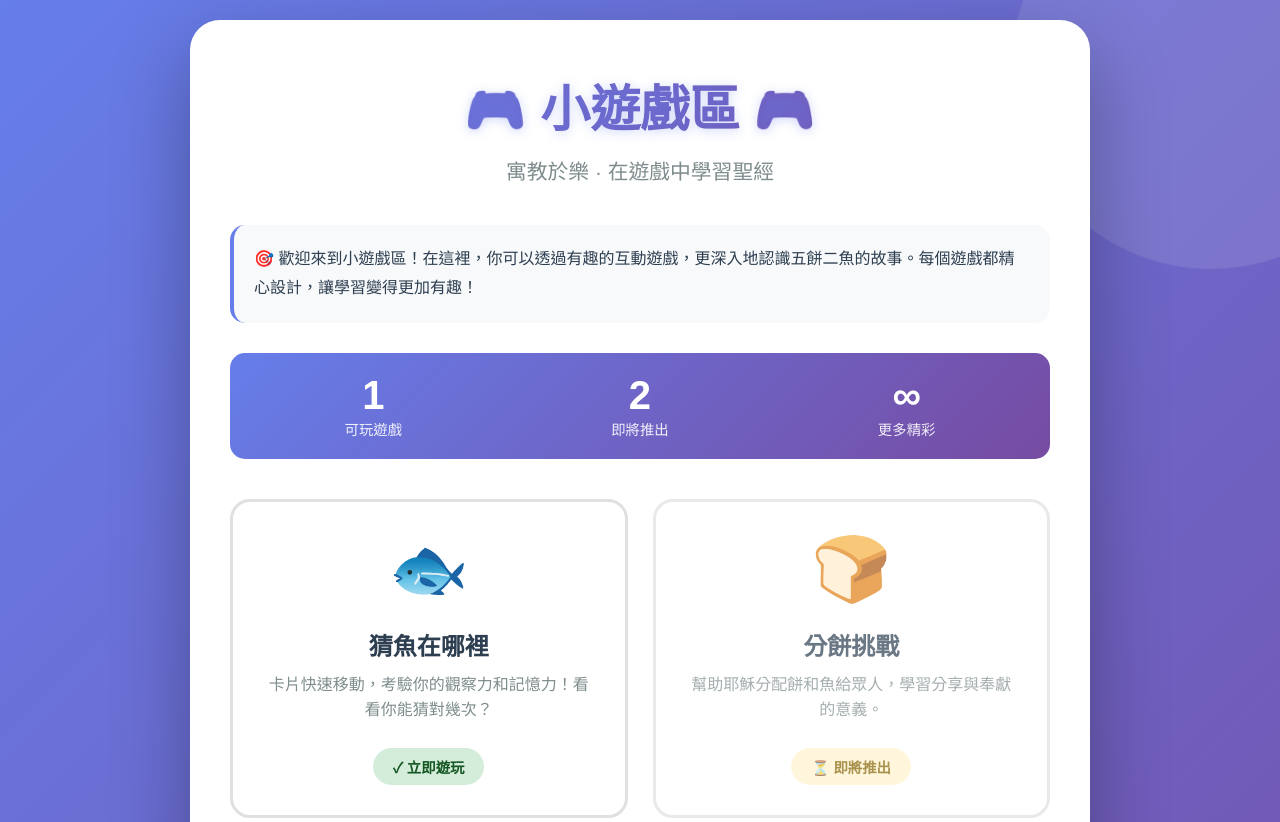
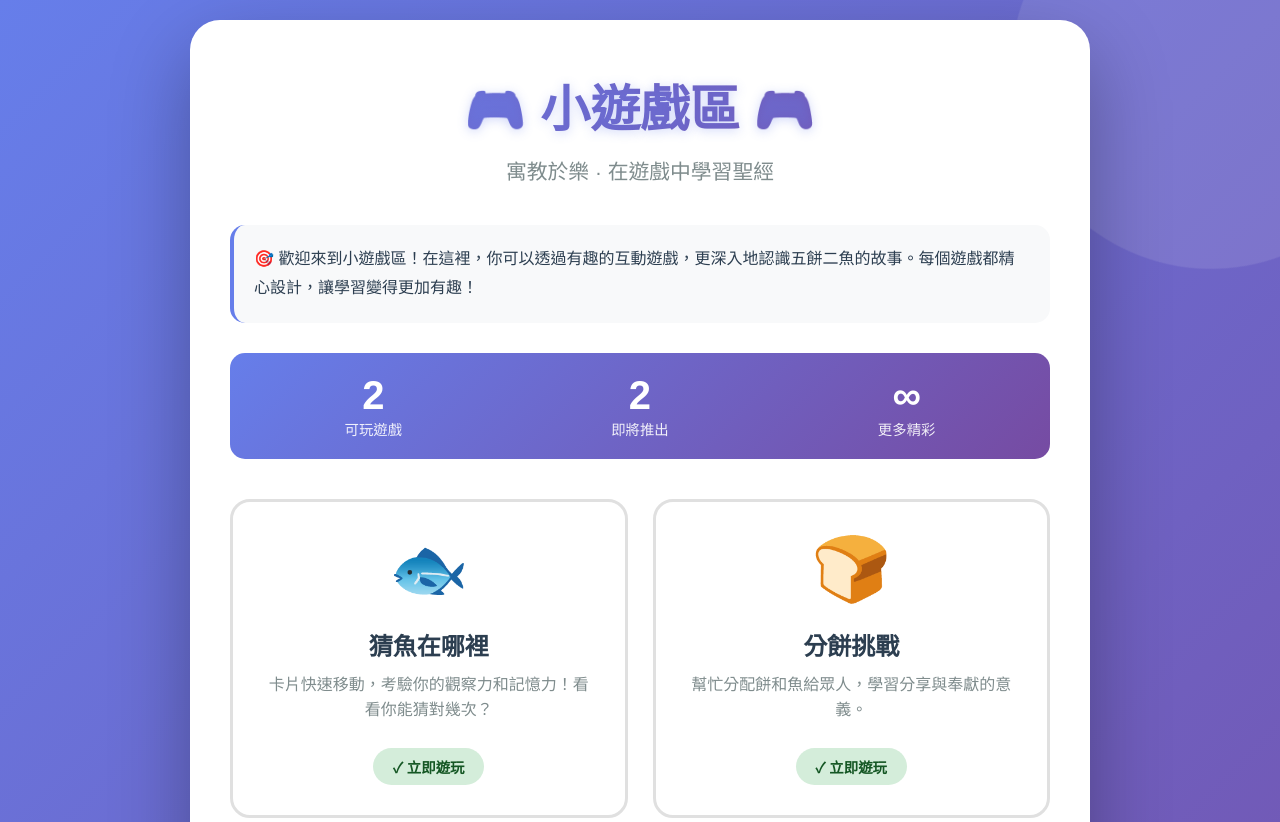
Before and after one commit to jw-rmwork/Five-Loaves-and-Two-Fish, a plain HTML site: page games.html in a window 1280 px wide. Shown: the top 822 px of the page. Drawn offline with Linux system fonts and the light colour scheme.

```diff
--- a/games.html
+++ b/games.html
@@ -341,7 +341,7 @@
     <!-- 統計資訊 -->
     <div class="stats-bar">
       <div class="stat-item">
-        <span class="stat-number">1</span>
+        <span class="stat-number">2</span>
         <span class="stat-label">可玩遊戲</span>
       </div>
       <div class="stat-item">
@@ -366,15 +366,15 @@
         <span class="game-status status-available">✓ 立即遊玩</span>
       </a>
 
-      <!-- 遊戲 2: 即將推出 -->
-      <div class="game-card coming-soon">
+      <!-- 遊戲 2: 分餅挑戰 -->
+      <a href="game-share.html" class="game-card">
         <div class="game-icon">🍞</div>
         <div class="game-title">分餅挑戰</div>
         <div class="game-description">
-          幫助耶穌分配餅和魚給眾人，學習分享與奉獻的意義。
+          幫忙分配餅和魚給眾人，學習分享與奉獻的意義。
         </div>
-        <span class="game-status status-coming">⏳ 即將推出</span>
-      </div>
+        <span class="game-status status-available">✓ 立即遊玩</span>
+      </a>
 
       <!-- 遊戲 3: 即將推出 -->
       <div class="game-card coming-soon">
```
